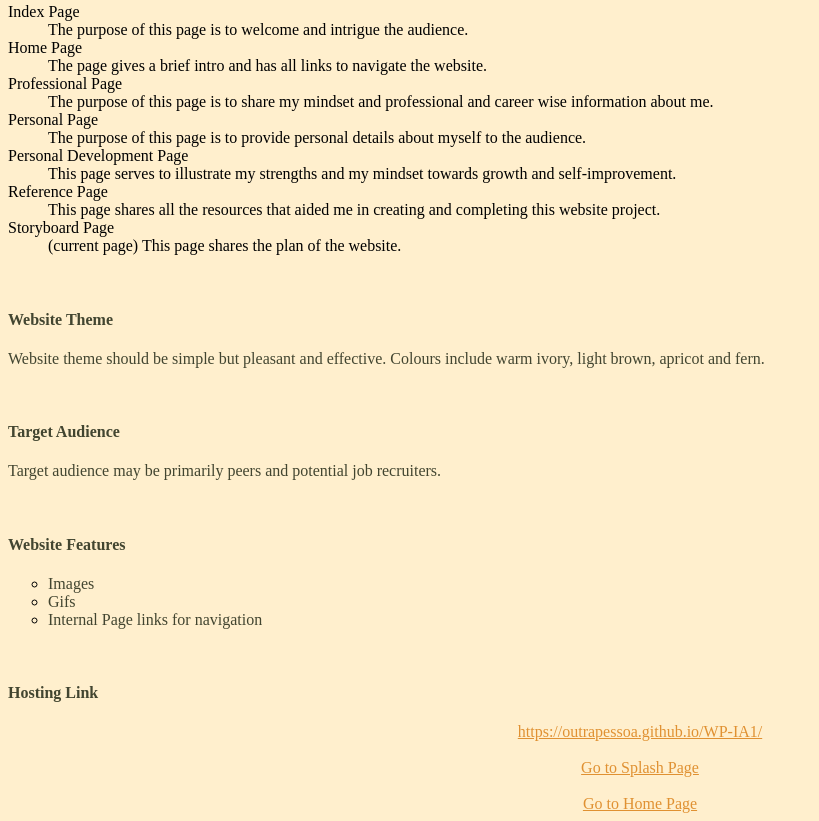
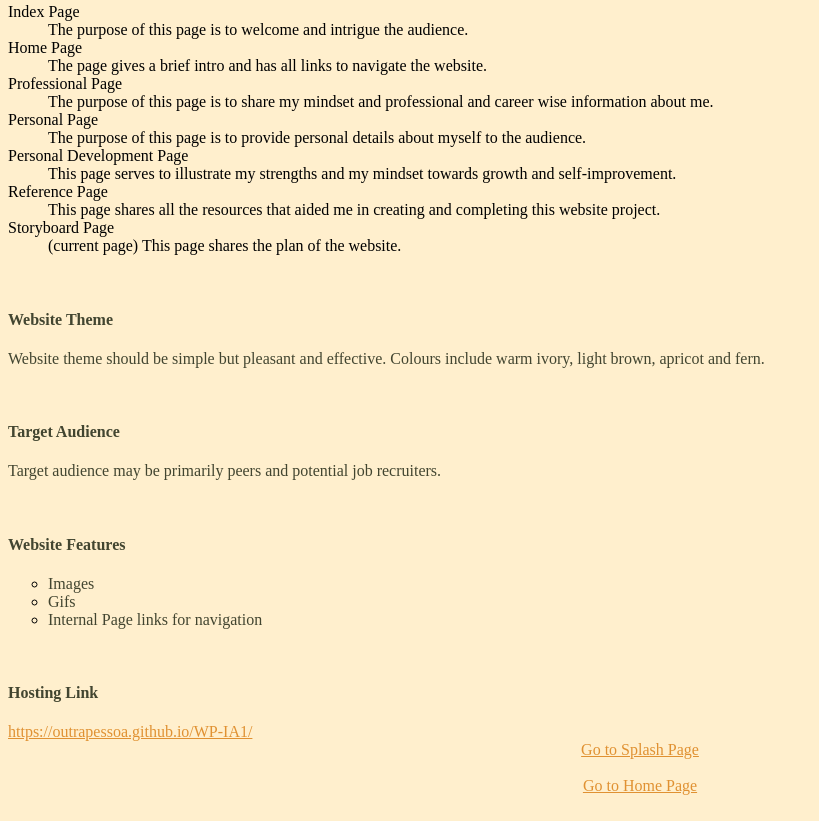
Before and after one commit to outrapessoa/WP-IA1, a plain HTML site: page storyboardpg.html in a window 1280 px wide. Shown: the part 1095-1916 px from the top of the page, without its empty margins (0-819 px from the left). Drawn offline with Linux system fonts and the light colour scheme.

Commit message:
Update storyboardpg.html

```diff
--- a/storyboardpg.html
+++ b/storyboardpg.html
@@ -45,7 +45,7 @@
 		</ul>
 		</br>
 		<font color="#424530"><h4>Hosting Link</h4></font>
-		<a href="https://outrapessoa.github.io/WP-IA1/" target="_self" style="color:#E09132"><center>https&#58;&#47;&#47;outrapessoa.github.io&#47;WP-IA1&#47;<center></a>
+		<a href="https://outrapessoa.github.io/WP-IA1/" target="_self" style="color:#E09132">https&#58;&#47;&#47;outrapessoa.github.io&#47;WP-IA1&#47;</a>
 		</br>
 		<a href="index.html" target="_self" style="color:#E09132"><center>Go to Splash Page<center></a></br>
 		<a href="homepg.html" target="_self" style="color:#E09132"><center>Go to Home Page<center></a>
```
